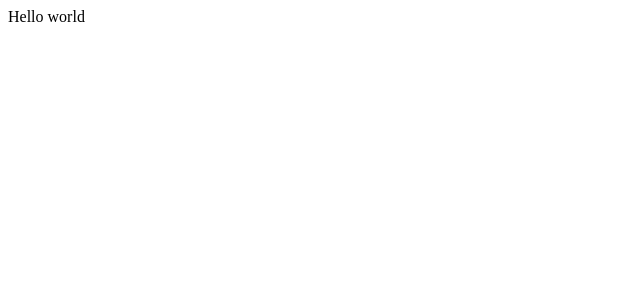
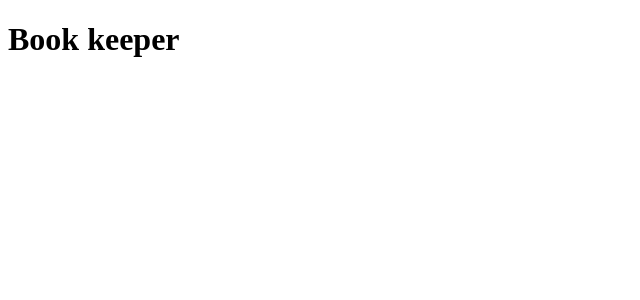
Before and after one commit to 0xThomas3000/react-router-dom-v6, a React (Create React App) app: page / in a window 1280 px wide. Shown: the top 300 px of the page, without its empty margins (0-640 px from the left). Built offline with nearby package versions, Linux system fonts and the light colour scheme.

Commit message:
Add a static data for invoices

```diff
--- a/src/App.css
+++ b/src/App.css
@@ -1,3 +1,13 @@
-.App {
-  text-align: center;
+body {
+  margin: 0;
+  font-family: -apple-system, BlinkMacSystemFont, 'Segoe UI', 'Roboto', 'Oxygen',
+    'Ubuntu', 'Cantarell', 'Fira Sans', 'Droid Sans', 'Helvetica Neue',
+    sans-serif;
+  -webkit-font-smoothing: antialiased;
+  -moz-osx-font-smoothing: grayscale;
 }
+
+code {
+  font-family: source-code-pro, Menlo, Monaco, Consolas, 'Courier New',
+    monospace;
+}
--- a/src/App.tsx
+++ b/src/App.tsx
@@ -1,12 +1,12 @@
+import React from 'react'
 
-import './App.css';
-
-function App() {
+const App = () => {
   return (
     <div>
-      Hello world
+      <h1>Book keeper</h1>
+
     </div>
-  );
+  )
 }
 
-export default App;
+export default App
```
Also changed, not shown: src/data/index.js (added, +36 -0 lines).
